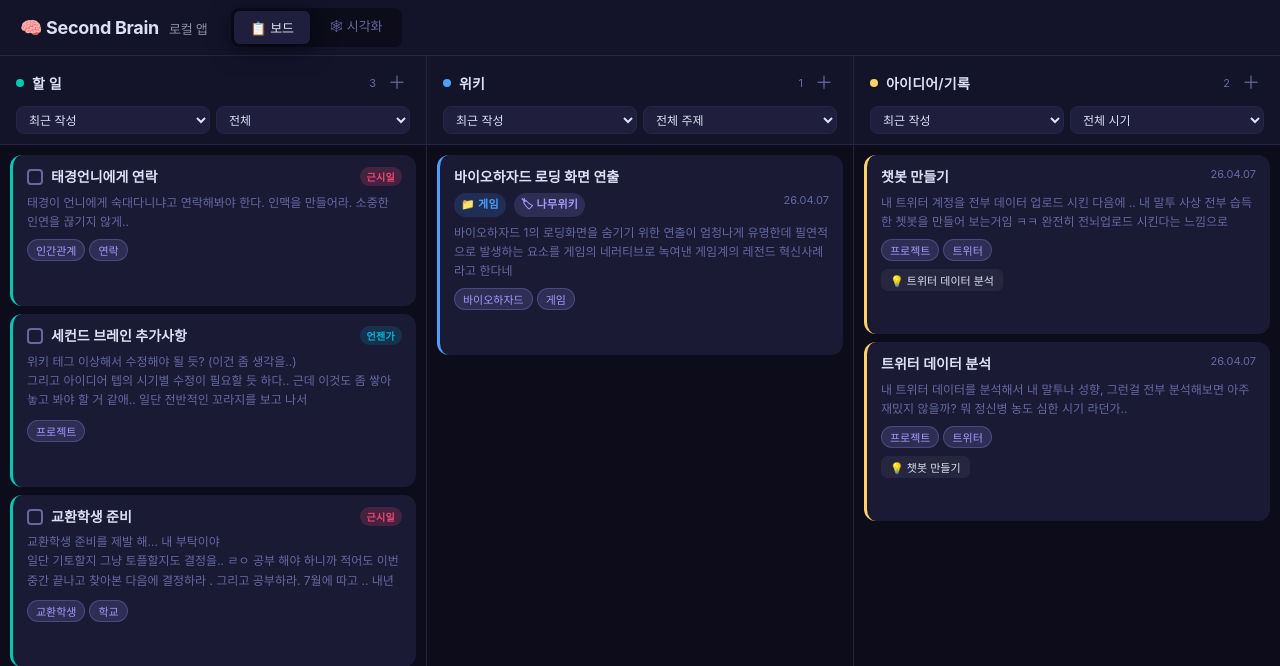
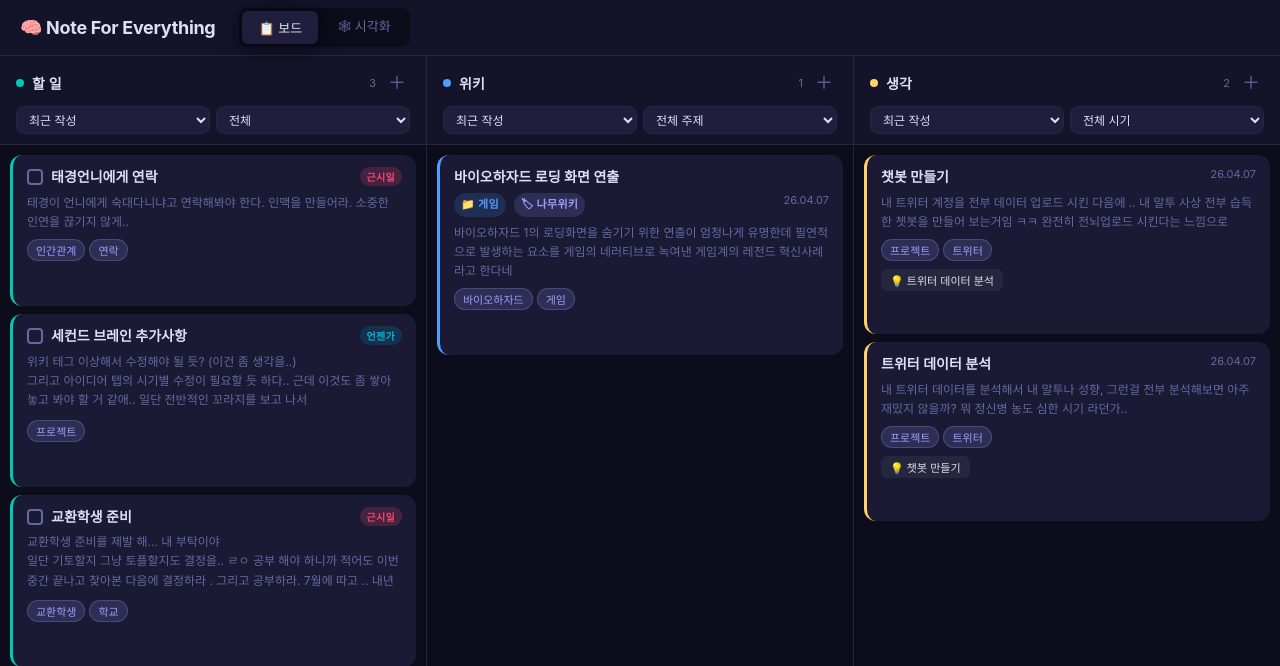
Before and after one commit to LUPRWEST/NoteForEverything, a Flask app: page / in a window 1280 px wide. Shown: the top 666 px of the page. Run offline with Flask 3, Linux system fonts and the light colour scheme; data comes from the database, SQL or seed files in the repository; data that the repository does not hold is empty; some libraries are stand-ins or nearby versions.

Commit message:
Add files via upload

```diff
--- a/templates/index.html
+++ b/templates/index.html
@@ -3,7 +3,7 @@
 <head>
 <meta charset="UTF-8">
 <meta name="viewport" content="width=device-width, initial-scale=1.0">
-<title>🧠 Second Brain</title>
+<title>🧠 Note For Everything</title>
 <script src="https://unpkg.com/vis-network@9.1.9/standalone/umd/vis-network.min.js"></script>
 <style>
 *{box-sizing:border-box;margin:0;padding:0}
@@ -216,7 +216,7 @@ header{height:56px;background:var(--panel);border-bottom:1px solid var(--border)
 <body>
 
 <header>
-  <div class="logo">🧠 Second Brain <span>로컬 앱</span></div>
+  <div class="logo">🧠 Note For Everything</div>
   <div class="tab-nav">
     <button class="tab-btn active" onclick="switchTab('board')">📋 보드</button>
     <button class="tab-btn" onclick="switchTab('graph')">🕸 시각화</button>
@@ -273,7 +273,7 @@ header{height:56px;background:var(--panel);border-bottom:1px solid var(--border)
     <div class="col-head">
       <div class="col-title">
         <div class="col-dot" style="background:var(--idea)"></div>
-        <h2>아이디어/기록</h2>
+        <h2>생각</h2>
         <span class="col-count" id="count-idea">0</span>
         <button class="add-btn" onclick="openModal('idea')">＋</button>
       </div>
@@ -299,8 +299,8 @@ header{height:56px;background:var(--panel);border-bottom:1px solid var(--border)
         <div class="filter-group" style="margin-top:10px">
           <label class="filter-item"><input type="checkbox" id="f-todo" checked onchange="updateGraphFilters()"><div class="filter-dot" style="background:var(--todo)"></div>할 일</label>
           <label class="filter-item"><input type="checkbox" id="f-wiki" checked onchange="updateGraphFilters()"><div class="filter-dot" style="background:var(--wiki)"></div>위키</label>
-          <label class="filter-item"><input type="checkbox" id="f-idea" checked onchange="updateGraphFilters()"><div class="filter-dot" style="background:var(--idea)"></div>아이디어</label>
-          <label class="filter-item"><input type="checkbox" id="f-tag" checked onchange="updateGraphFilters()"><div class="filter-dot" style="background:var(--tag)"></div>태그 노드</label>
+          <label class="filter-item"><input type="checkbox" id="f-idea" checked onchange="updateGraphFilters()"><div class="filter-dot" style="background:var(--idea)"></div>생각</label>
+          <label class="filter-item"><input type="checkbox" id="f-tag" checked onchange="updateGraphFilters()"><div class="filter-dot" style="background:var(--tag)"></div>태그</label>
         </div>
       </div>
       <div>
@@ -308,9 +308,9 @@ header{height:56px;background:var(--panel);border-bottom:1px solid var(--border)
         <div class="legend" style="margin-top:10px">
           <div class="legend-item"><div class="legend-dot" style="background:var(--todo)"></div>할 일</div>
           <div class="legend-item"><div class="legend-dot" style="background:var(--wiki)"></div>위키</div>
-          <div class="legend-item"><div class="legend-dot" style="background:var(--idea)"></div>아이디어</div>
-          <div class="legend-item"><div class="legend-dot" style="background:var(--tag)"></div>태그 (2개+ 공유)</div>
-          <div class="legend-item"><div style="width:24px;height:2px;background:rgba(162,155,254,.5)"></div>태그 연결</div>
+          <div class="legend-item"><div class="legend-dot" style="background:var(--idea)"></div>생각</div>
+          <div class="legend-item"><div class="legend-dot" style="background:var(--tag)"></div>태그</div>
+          <div class="legend-item"><div style="width:24px;height:2px;background:rgba(162,155,254,.5)"></div>태그 링크</div>
           <div class="legend-item"><div style="width:24px;height:3px;background:#fff;opacity:.7"></div>노트 링크</div>
         </div>
       </div>
@@ -343,7 +343,7 @@ header{height:56px;background:var(--panel);border-bottom:1px solid var(--border)
       <div class="type-selector" id="type-selector">
         <button class="type-btn" data-t="todo" onclick="setModalType('todo')">📋 할 일</button>
         <button class="type-btn" data-t="wiki" onclick="setModalType('wiki')">📚 위키</button>
-        <button class="type-btn" data-t="idea" onclick="setModalType('idea')">💡 아이디어</button>
+        <button class="type-btn" data-t="idea" onclick="setModalType('idea')">💡 생각</button>
       </div>
       <div class="form-group">
         <div class="form-label">제목 *</div>
```
